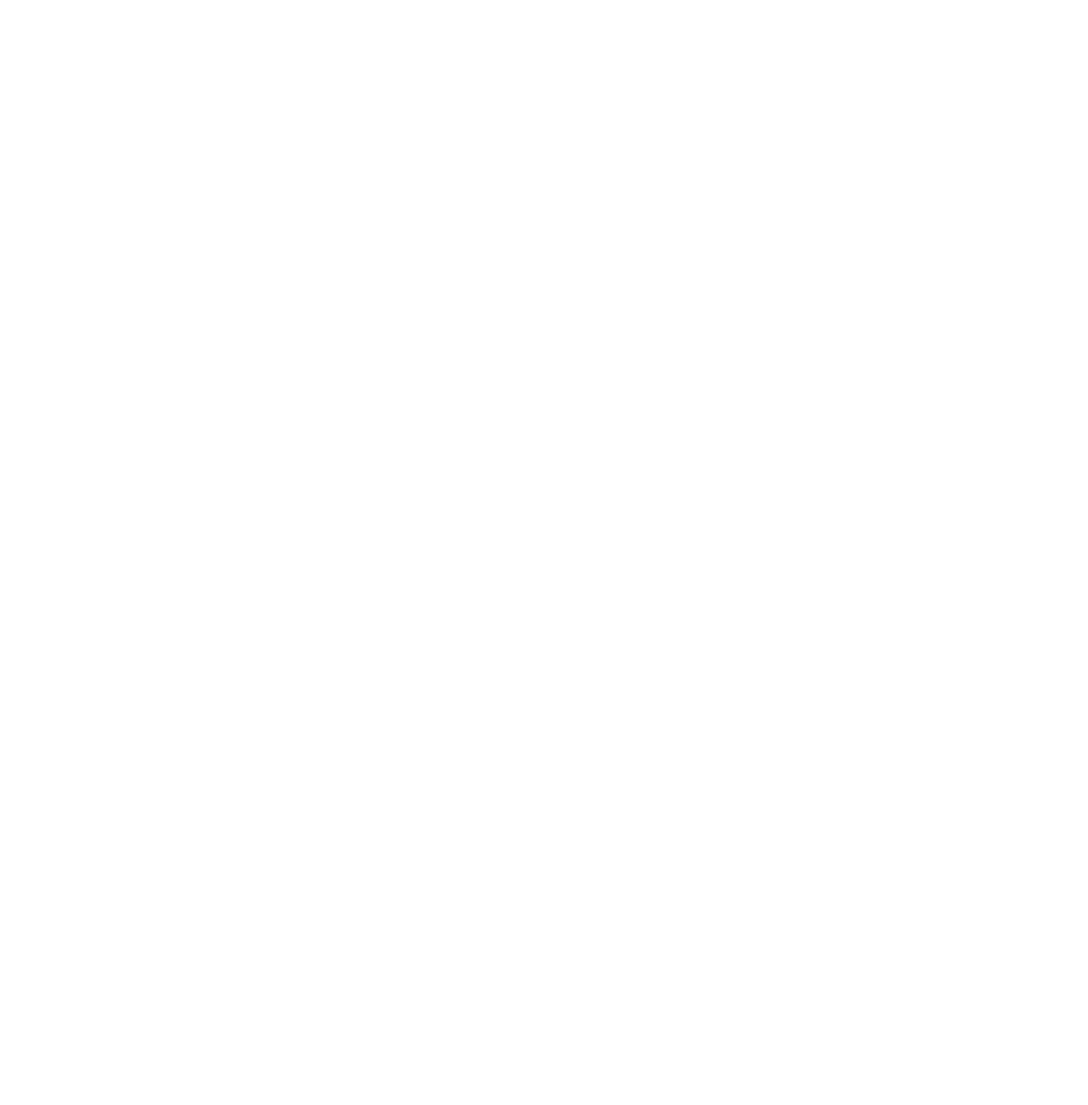
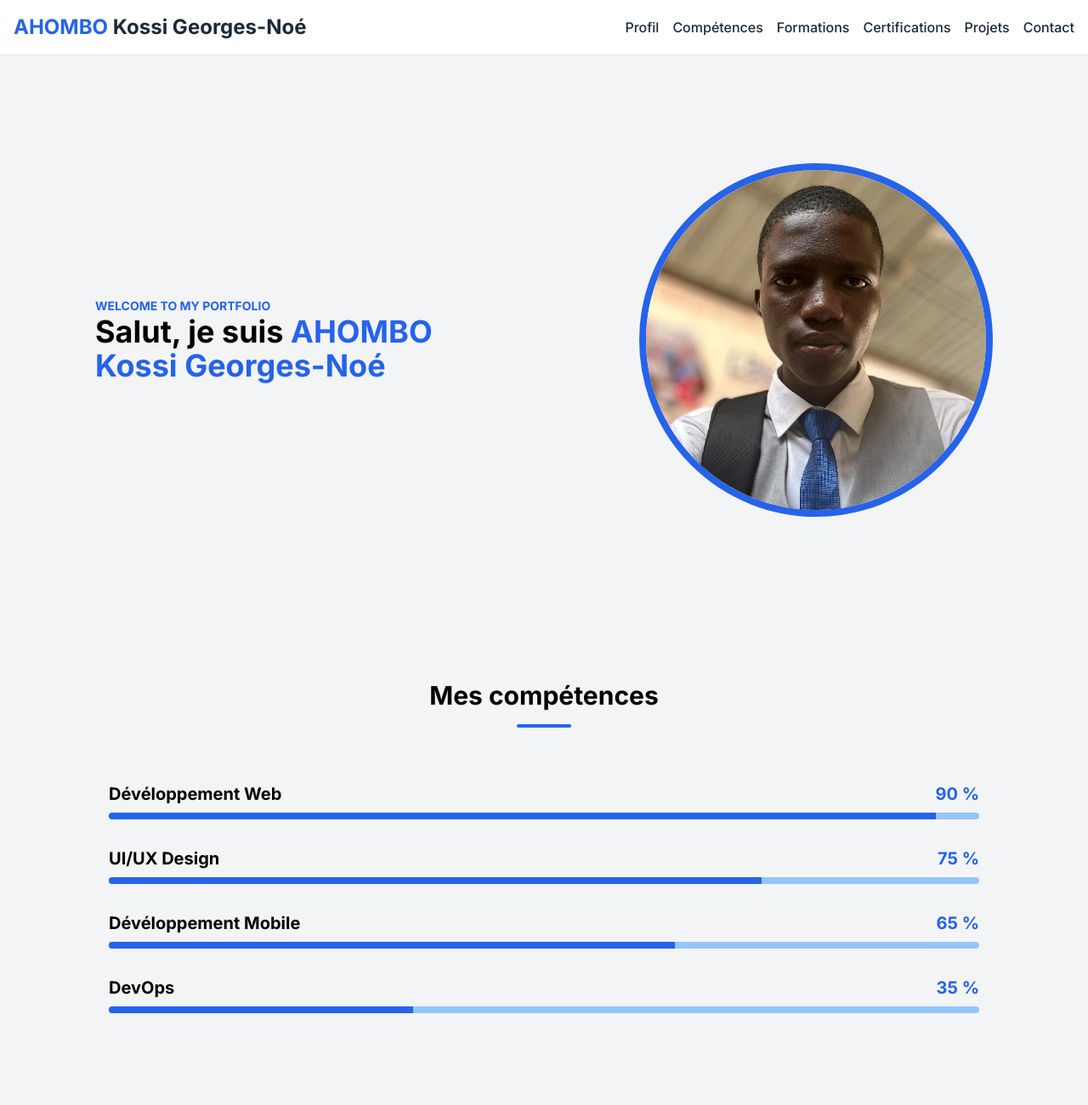
Before and after one commit to georgesnoe/ahombo, a plain HTML site: page index.html in a window 1280 px wide. Shown: the top 1300 px of the page at 85% size. Before the commit the page ends 800 px from the top, so only its background shows below. Drawn offline with nearby package versions, Linux system fonts and the light colour scheme.

Commit message:
Finition de la section profil et de la section compétences

```diff
--- a/index.html
+++ b/index.html
@@ -6,7 +6,7 @@
     <meta http-equiv="Content-Type" content="text/html;charset=UTF-8" />
     <meta name="viewport" content="width=device-width, initial-scale=1.0" />
     <!-- Ajout du cdn tailwindcss -->
-    <script src="https://cdn.jsdelivr.net/npm/@tailwindcss/browser@4"></script>
+    <script src="https://cdn.tailwindcss.com"></script>
 
     <!-- Optimiser pour le SEO -->
     <title>AHOMBO Kossi Georges-Noé | Portfolio</title>
@@ -78,10 +78,122 @@
         }
     </script>
 
+    <!-- Material symbols -->
+    <link rel="stylesheet"
+        href="https://fonts.googleapis.com/css2?family=Material+Symbols+Outlined:opsz,wght,FILL,GRAD@24,400,0,0&icon_names=menu" />
+    <link rel="stylesheet" href="style.css">
 </head>
 
-<body>
+<body class="bg-gray-100 fg-gray-900 box-border">
+    <header class="z-50 fixed top-0 left-0 w-full bg-white text-gray-800 shadow-sm">
+        <div class="container h-16 flex items-center justify-between mx-auto px-4">
+            <!-- Mon nom qui sert de logo -->
+            <div>
+                <p class="text-2xl font-bold select-none"><span class="text-blue-600">AHOMBO</span> Kossi Georges-Noé
+                </p>
+            </div>
+            <!-- Bouton du menu -->
+            <div class="flex lg:hidden items-center text-gray-800 hover:text-blue-600 transition-colors duration-300">
+                <span class="material-symbols-outlined">
+                    menu
+                </span>
+            </div>
+            <!-- Liens internes -->
+            <div class="hidden lg:flex items-center space-x-4">
+                <a href="#profile" class="font-medium hover:text-blue-600 transition-all duration-300">Profil</a>
+                <a href="#skills" class="font-medium hover:text-blue-600 transition-all duration-300">Compétences</a>
+                <a href="#education" class="font-medium hover:text-blue-600 transition-all duration-300">Formations</a>
+                <a href="#certifications"
+                    class="font-medium hover:text-blue-600 transition-all duration-300">Certifications</a>
+                <a href="#projects" class="font-medium hover:text-blue-600 transition-all duration-300">Projets</a>
+                <a href="#contact" class="font-medium hover:text-blue-600 transition-all duration-300">Contact</a>
+            </div>
+        </div>
+    </header>
+    <!-- Menu déroulant -->
+    <div class="hidden bg-white text-gray-800 fixed top-0 left-0 w-full">
+        <div class="container h-16"></div>
+        <div class="p-4 mx-auto rounded-b-md container flex flex-col space-y-4">
+            <a href="#profile"
+                class="hover:bg-gray-100 px-4 py-2 rounded-md transition-colors duration-300 font-medium">Profil</a>
+            <a href="#skills"
+                class="hover:bg-gray-100 px-4 py-2 rounded-md transition-colors duration-300 font-medium">Compétences</a>
+            <a href="#education"
+                class="hover:bg-gray-100 px-4 py-2 rounded-md transition-colors duration-300 font-medium">Formations</a>
+            <a href="#certifications"
+                class="hover:bg-gray-100 px-4 py-2 rounded-md transition-colors duration-300 font-medium">Certifications</a>
+            <a href="#projects"
+                class="hover:bg-gray-100 px-4 py-2 rounded-md transition-colors duration-300 font-medium">Projets</a>
+            <a href="#contact"
+                class="hover:bg-gray-100 px-4 py-2 rounded-md transition-colors duration-300 font-medium">Contact</a>
+        </div>
+    </div>
+    <!-- Profil -->
+    <div id="profile" class="container mx-auto min-h-screen flex flex-col-reverse items-center md:flex-row">
+        <div class="px-4 md:px-16 lg:px-28 w-1/2">
+            <p class="text-blue-600 font-bold text-sm uppercase">Welcome to my portfolio</p>
+            <p class="font-bold text-4xl">Salut, je suis <span id="ecriture" class="text-blue-600"></span><span
+                    class="text-blue-600 clignotement">|</span>
+            </p>
+        </div>
+        <div class="p-4 md:p-16 lg:p-28 w-1/2">
+            <img class="object-cover mx-auto rounded-full border-8 border-blue-600" src="me.jpeg"
+                alt="Photo de AHOMBO Kossi Georges-Noé" />
+        </div>
+    </div>
+    <!-- Compétences -->
+    <div id="skills" class="container mx-auto min-h-screen px-4 md:px-16 lg:px-32">
+        <p class="text-3xl font-bold mb-4 text-center">Mes compétences</p>
+        <p class="w-16 mx-auto h-1 rounded-full bg-blue-600 mb-16"></p>
+        <div class="flex flex-col">
+            <div class="mb-8">
+                <div class="flex justify-between mb-2 text-xl font-bold">
+                    <p>Dévéloppement Web</p>
+                    <p class="text-blue-600">90 %</p>
+                </div>
+                <div class="bg-blue-300 rounded-full overflow-hidden">
+                    <div class="h-2 bg-blue-600 w-0.95"></div>
+                </div>
+            </div>
+            <div class="mb-8">
+                <div class="flex justify-between mb-2 text-xl font-bold">
+                    <p>UI/UX Design</p>
+                    <p class="text-blue-600">75 %</p>
+                </div>
+                <div class="bg-blue-300 rounded-full overflow-hidden">
+                    <div class="h-2 bg-blue-600 w-0.75"></div>
+                </div>
+            </div>
+            <div class="mb-8">
+                <div class="flex justify-between mb-2 text-xl font-bold">
+                    <p>Dévéloppement Mobile</p>
+                    <p class="text-blue-600">65 %</p>
+                </div>
+                <div class="bg-blue-300 rounded-full overflow-hidden">
+                    <div class="h-2 bg-blue-600 w-0.65"></div>
+                </div>
+            </div>
+            <div class="mb-8">
+                <div class="flex justify-between mb-2 text-xl font-bold">
+                    <p>DevOps</p>
+                    <p class="text-blue-600">35 %</p>
+                </div>
+                <div class="bg-blue-300 rounded-full overflow-hidden">
+                    <div class="h-2 bg-blue-600 w-0.35"></div>
+                </div>
+            </div>
+            <div>
 
+            </div>
+        </div>
+
+    </div>
+    <!-- Education -->
+    <div class="container mx-auto min-h-screen px-4 md:px-16 lg:px-32">
+        <p class="text-3xl font-bold mb-4 text-center">Education & Formation</p>
+        <p class="w-16 mx-auto h-1 rounded-full bg-blue-600 mb-16"></p>
+    </div>
+    <script src="script.js"></script>
 </body>
 
 </html>
--- /dev/null
+++ b/script.js
@@ -0,0 +1,22 @@
+tailwind.config = {
+    darkMode: 'class',
+    theme: {
+        extend: {
+            fontFamily: {
+                'sans': ['Inter', 'sans-serif'],
+            },
+        }
+    }
+}
+
+document.addEventListener("DOMContentLoaded", function () {
+    let ecriture = document.getElementById("ecriture");
+    let ecriture_text = "AHOMBO Kossi Georges-Noé";
+    let ecriture_index = 0;
+    setInterval(function () {
+        if (ecriture_index < ecriture_text.length) {
+            ecriture.textContent += ecriture_text[ecriture_index];
+            ecriture_index++;
+        }
+    }, 100);
+})
--- /dev/null
+++ b/style.css
@@ -0,0 +1,31 @@
+@import url('https://fonts.googleapis.com/css2?family=Inter:wght@100;200;300;400;500;600;700;800;900&display=swap');
+
+.clignotement {
+    animation: clignotement 1s alternate infinite;
+}
+
+@keyframes clignotement {
+    0% {
+        opacity: 1;
+    }
+
+    100% {
+        opacity: 0;
+    }
+}
+
+.w-0\.95 {
+    width: 95%;
+}
+
+.w-0\.75 {
+    width: 75%;
+}
+
+.w-0\.65 {
+    width: 65%;
+}
+
+.w-0\.35 {
+    width: 35%;
+}
```
Also changed, not shown: 1 other file.
